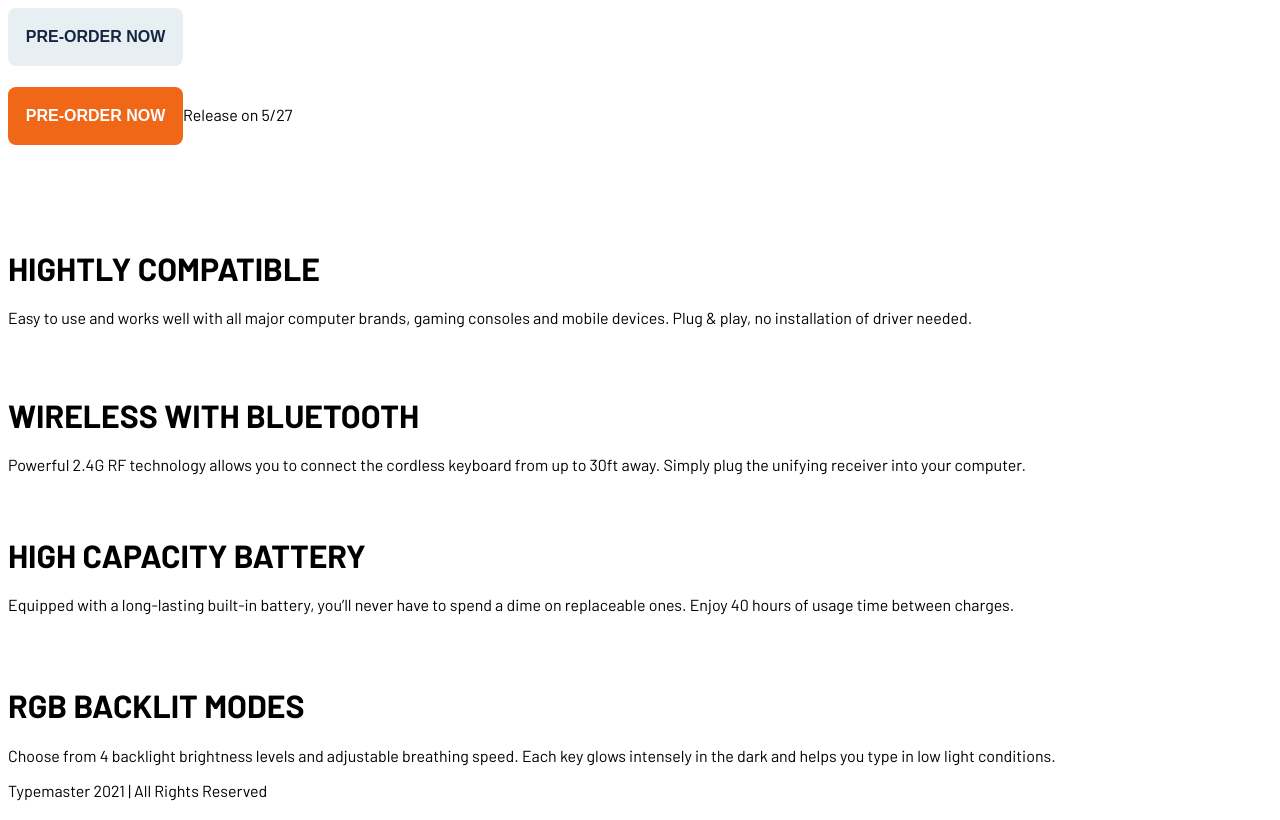
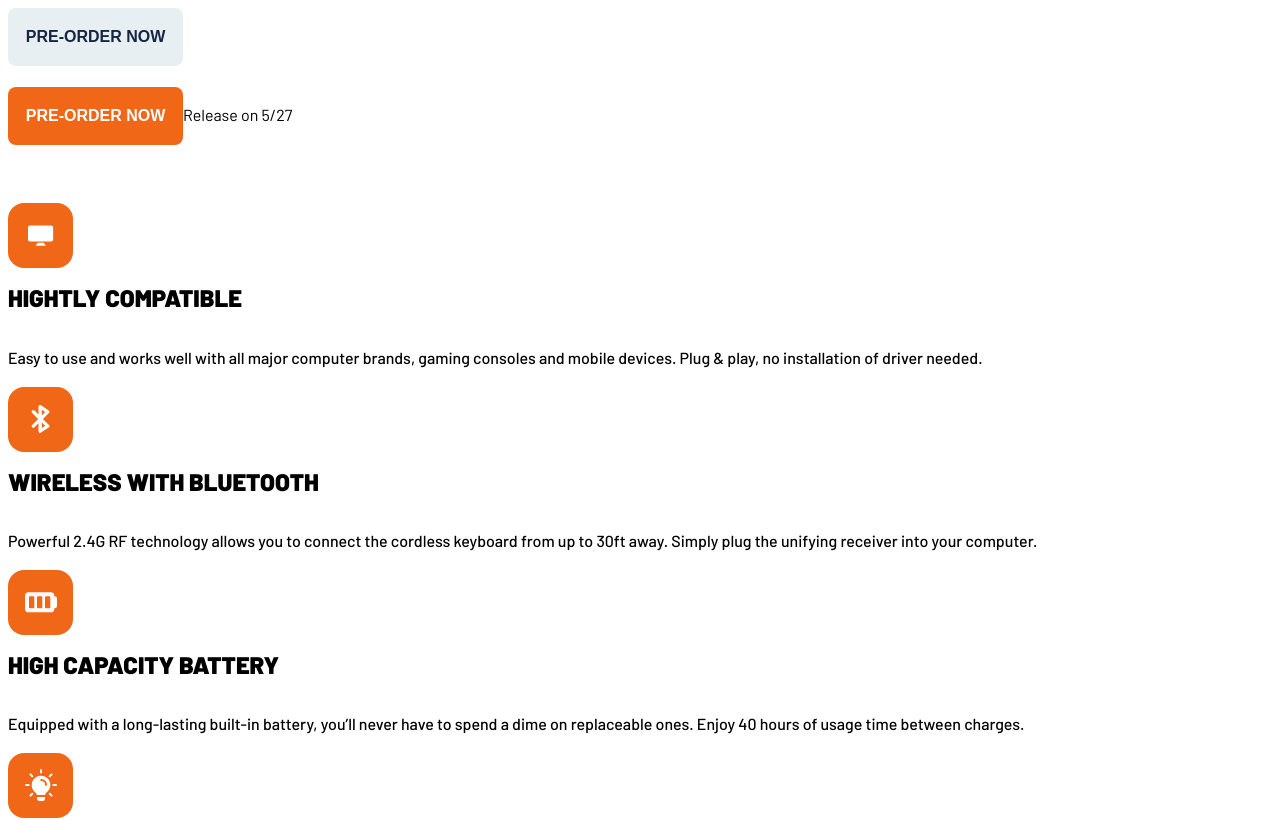
Before and after one commit to Ramaj57/typemaster-pre-launch-landing-page, an Angular app: page / in a window 1280 px wide. Shown: the top 820 px of the page. Built offline with nearby package versions, Linux system fonts and the light colour scheme.

Commit message:
styles for features-card component

```diff
--- a/src/app/features-card/features-card.component.css
+++ b/src/app/features-card/features-card.component.css
@@ -0,0 +1,35 @@
+.card-container{
+display:flex;
+flex-direction: column;
+align-items: center;
+text-align: center;
+}
+
+.image{
+    display:flex;
+    justify-content: center;
+    align-items: center;
+    background-color:var(--btn2-Icon);
+    width:65px;
+    height:65px;
+    border-radius:1rem;
+}
+
+h1{
+font-size:1.5rem;
+line-height:1.75rem;
+font-weight: 900;
+}
+
+p{
+    font-size:1rem;
+    line-height:1.625rem;
+    font-weight: 500;
+}
+
+@media (min-width:48em){
+    .card-container{
+     align-items: start;
+     text-align: left;
+    }
+}
```
